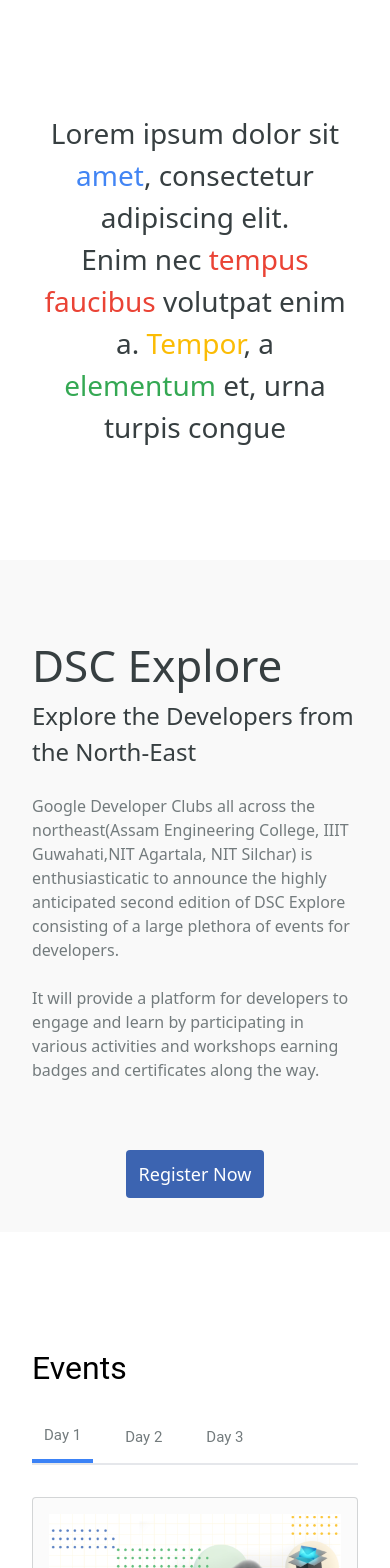
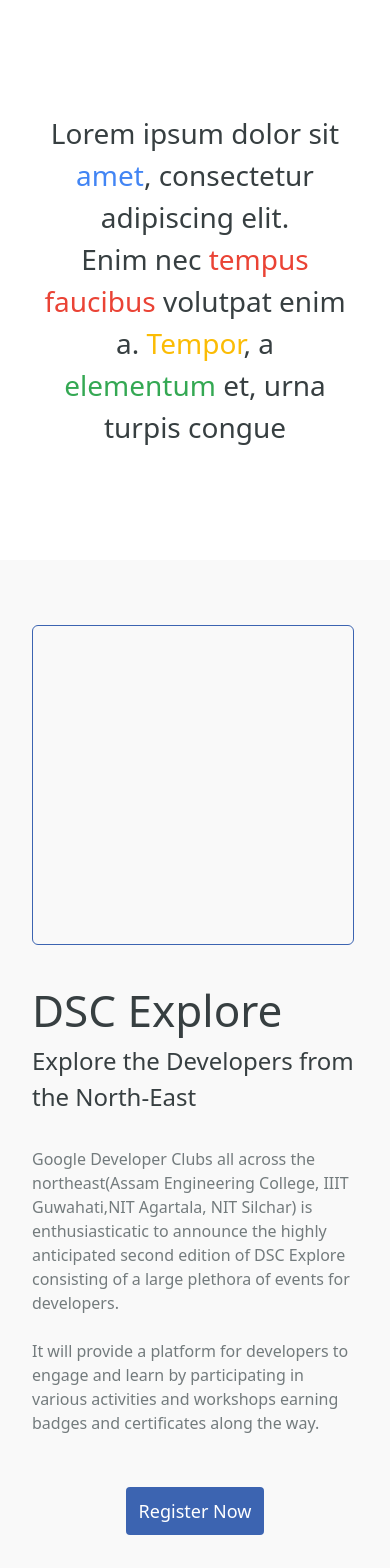
Before and after one commit to phenyloder/Gdsc-Explore-Temp, a Next.js app: page / in a window 390 px wide. Shown: the top 1568 px of the page. Built offline with nearby package versions, Linux system fonts and the light colour scheme.

Commit message:
Add Responsiveness

```diff
--- a/components/header/Header.js
+++ b/components/header/Header.js
@@ -12,23 +12,23 @@
             <br />
             <br />
             <br />
-            <div className="relative flex bg-[#9B9B9B]/[.06] h-[42rem] md:relative md:flex md:bg-[#9B9B9B]/[.06] md:h-[40.9375rem]">
-                <div className="flex flex-col items-center p-8 md:flex md:flex-col md:w-1/2 md:items-start md:text-left" >
-                    <div className="relative top-[2.5rem] md:relative md:left-[10.3rem] md:top-[5rem]">
+            <div className="relative flex flex-wrap-reverse bg-[#9B9B9B]/[.06] h-[65rem] md:relative md:flex md:bg-[#9B9B9B]/[.06] md:h-[60rem] 2xl:relative 2xl:flex 2xl:bg-[#9B9B9B]/[.06] 2xl:h-[42rem]">
+                <div className="flex flex-col items-start p-8 md:flex md:flex-col md:w-1/2 md:items-start md:text-left" >
+                    <div className="relative top-[-8rem] md:relative md:left-[10.3rem] md:top-[-5rem] 2xl:top-[3rem]">
                         <h2 className="font-sans font-medium text-[2.75rem] text-[#373F41] md:font-sans md:font-normal md:h-[9rem] md:w-[46.25rem] md:text-[3.75rem] md:text-[#373F41] md:leading-[4.5rem]">
                         DSC Explore
                         <h3 className="font-sans font-normal text-[1.5rem] text-[#373F41] md:font-sans md:font-normal md:h-[9rem] md:w-[46.25rem] md:text-[2rem] md:text-[#373F41]">Explore the Developers from the North-East</h3>
                         </h2>
                     </div>
-                    <div className="relative top-[4rem] md:relative md:left-[10.3rem] md:top-24">
+                    <div className="relative top-[-6rem] md:relative md:left-[10.3rem] md:top-[-4rem] 2xl:top-[5rem]">
                         <p className="font-sans font-normal h-[5.25rem] text-base text-[#737B7D] md:font-sans md:font-normal md:h-[5.25rem] md:w-[40.4375rem] md:text-xl md:text-[#737B7D]">
                         Google Developer Clubs all across the northeast(Assam Engineering College, IIIT Guwahati,NIT Agartala, NIT Silchar) is enthusiasticatic to announce  the highly anticipated second edition of DSC Explore consisting of a large plethora of events for developers.<br/><br/>It will provide a platform for developers to engage and learn by participating in various  activities and workshops earning badges and certificates along the way.
                         </p>
                     </div>
-                    <button className="relative top-[21rem] w-[8.6rem] h-[3rem] bg-[#3C64B1] rounded font-sans text-lg text-white cursor-pointer  hover:shadow-xl md:relative md:left-[10.3rem] md:top-[17rem] md:w-[8.6rem] md:h-[3rem] md:bg-[#3C64B1] md:rounded md:font-sans md:text-lg md:text-white md:cursor-pointer ">Register Now</button>
+                    <button className="relative self-center top-[10rem] w-[8.6rem] h-[3rem] bg-[#3C64B1] rounded font-sans text-lg text-white cursor-pointer  hover:shadow-xl md:relative md:left-[10.3rem] md:top-[8rem] md:w-[8.6rem] md:h-[3rem] md:bg-[#3C64B1] md:rounded md:font-sans md:text-lg md:text-white md:cursor-pointer md:self-start 2xl:top-[17rem]">Register Now</button>
                 </div>
-                <div className="hidden 2xl:flex 2xl:w-1/2 2xl:justify-center">
-                    <div className="relative top-[4.0625rem] h-[32.75rem] w-[52.8125rem] border-[1.34722px] border-solid border-[#3C64B1] rounded-md ">
+                <div className="pl-8 2xl:flex 2xl:w-1/2 2xl:justify-center w-[100%]">
+                    <div className="relative top-[4.0625rem] h-[20rem] w-[90%] border-[1.34722px] border-solid border-[#3C64B1] rounded-md md:relative md:top-[4.0625rem] md:h-[20rem] md:w-[90%] md:border-[1.34722px] md:border-solid bmd:order-[#3C64B1] md:rounded-md 2xl:relative 2xl:top-[4.0625rem] 2xl:h-[32.75rem] 2xl:w-[90%] 2xl:border-[1.34722px] 2xl:border-solid 2xl:border-[#3C64B1] 2xl:rounded-md">
 
                     </div>
                 </div>
```
